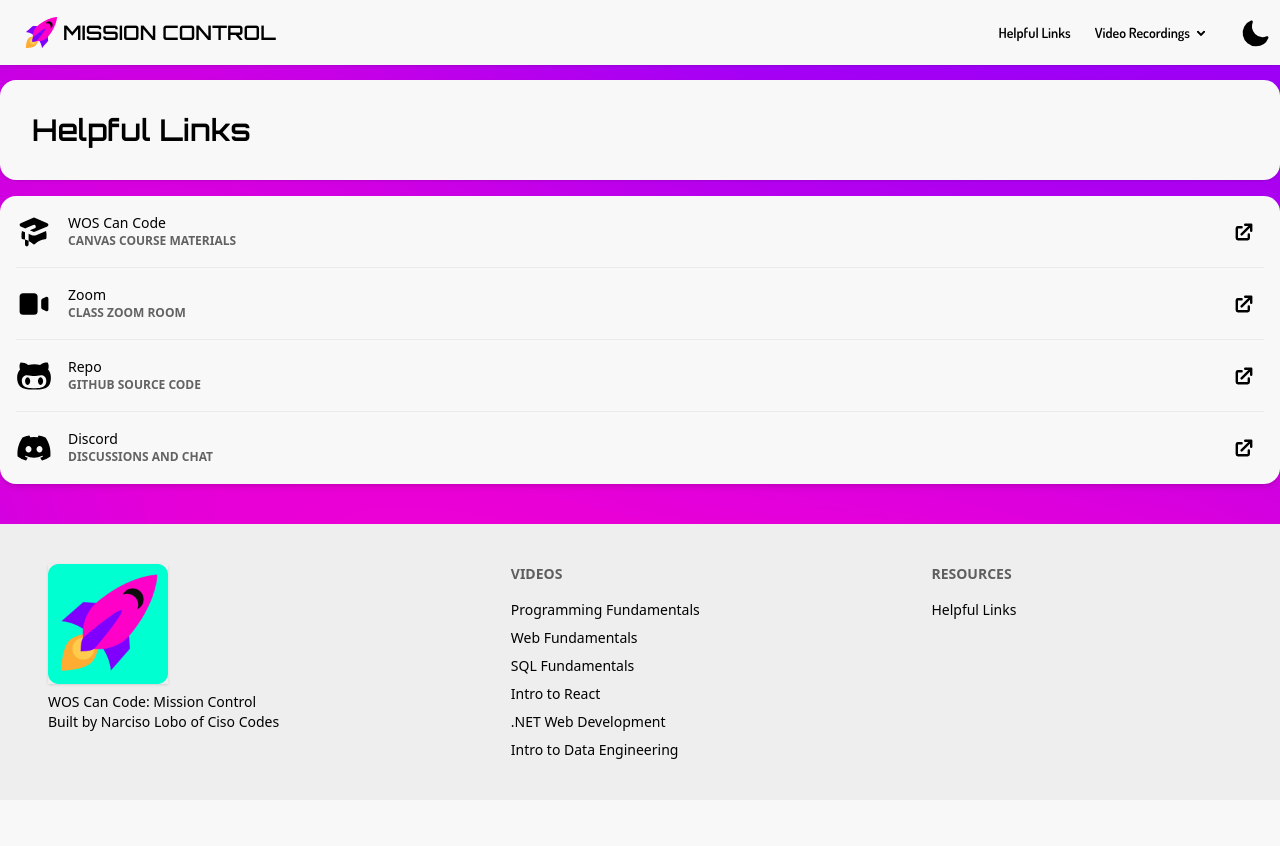
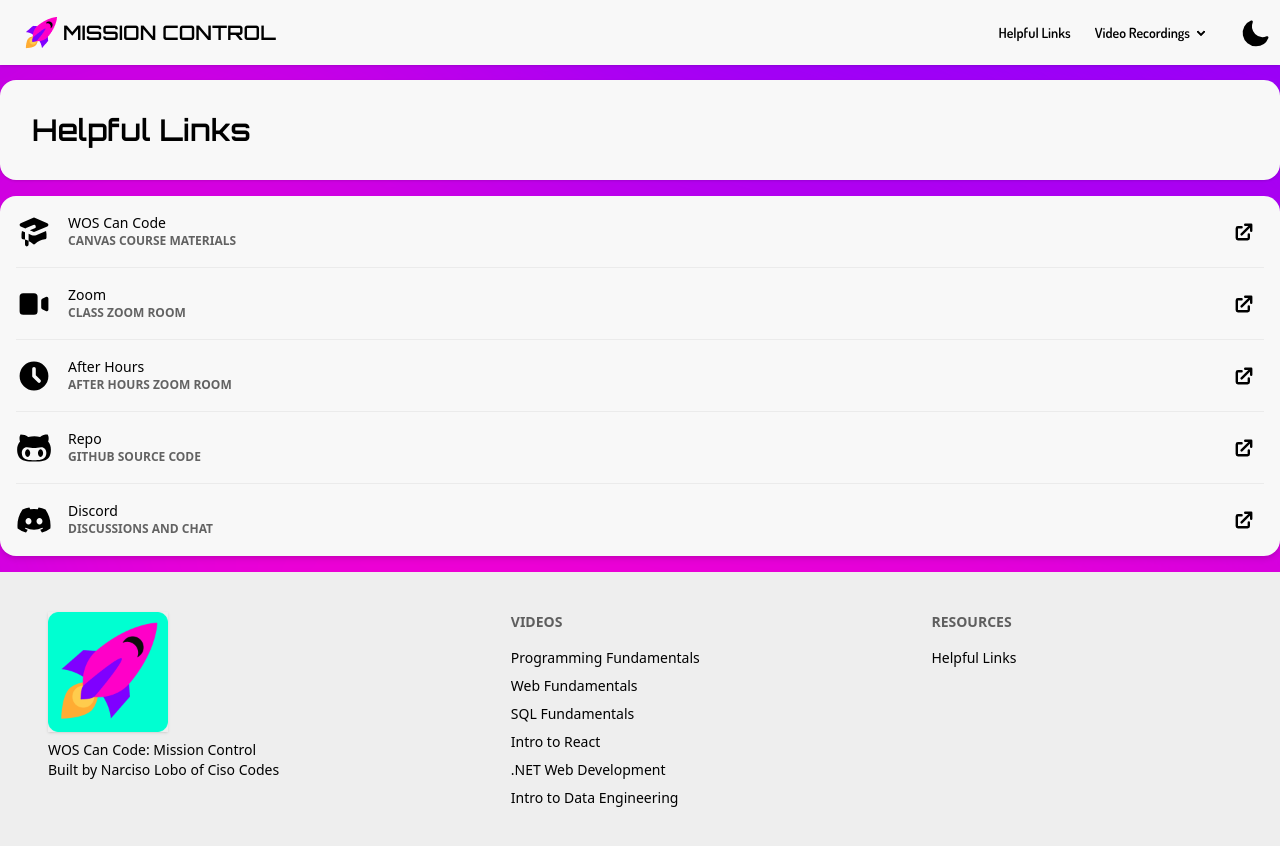
Before and after one commit to narcisolobo/video-site, a Next.js app in the folder next-app/: page /helpful-links in a window 1280 px wide. Before the commit the page ends 800 px from the top, so only its background shows below. Built offline with nearby package versions, Linux system fonts and the light colour scheme.

Commit message:
added after hours zoom room link

```diff
--- a/next-app/src/app/components/sections/helpful-links.tsx
+++ b/next-app/src/app/components/sections/helpful-links.tsx
@@ -1,5 +1,10 @@
 import { FaDiscord, FaGithubAlt } from "react-icons/fa";
-import { HiAcademicCap, HiExternalLink, HiVideoCamera } from "react-icons/hi";
+import {
+  HiAcademicCap,
+  HiClock,
+  HiExternalLink,
+  HiVideoCamera,
+} from "react-icons/hi";
 
 function HelpfulLinksSection() {
   return (
@@ -54,6 +59,27 @@
         </li>
         <li className="list-row hover:bg-base-200 relative">
           <a
+            href="https://us02web.zoom.us/j/81554892956?pwd=inhUfVnD0wtBjFutqPC2HFhKivObob.1"
+            target="_blank"
+            rel="noopener noreferrer"
+            className="absolute inset-0 z-10"
+            aria-label="Go to after hours Zoom room"
+          />
+          <div className="flex items-center justify-center">
+            <HiClock className="h-9 w-9" />
+          </div>
+          <section>
+            <h2>After Hours</h2>
+            <p className="text-xs font-semibold uppercase opacity-60">
+              After hours Zoom room
+            </p>
+          </section>
+          <button className="btn btn-square btn-ghost">
+            <HiExternalLink className="h-6 w-6" />
+          </button>
+        </li>
+        <li className="list-row hover:bg-base-200 relative">
+          <a
             href="https://github.com/Ciso-Codes/wos-can-code-2025"
             target="_blank"
             rel="noopener noreferrer"
```
